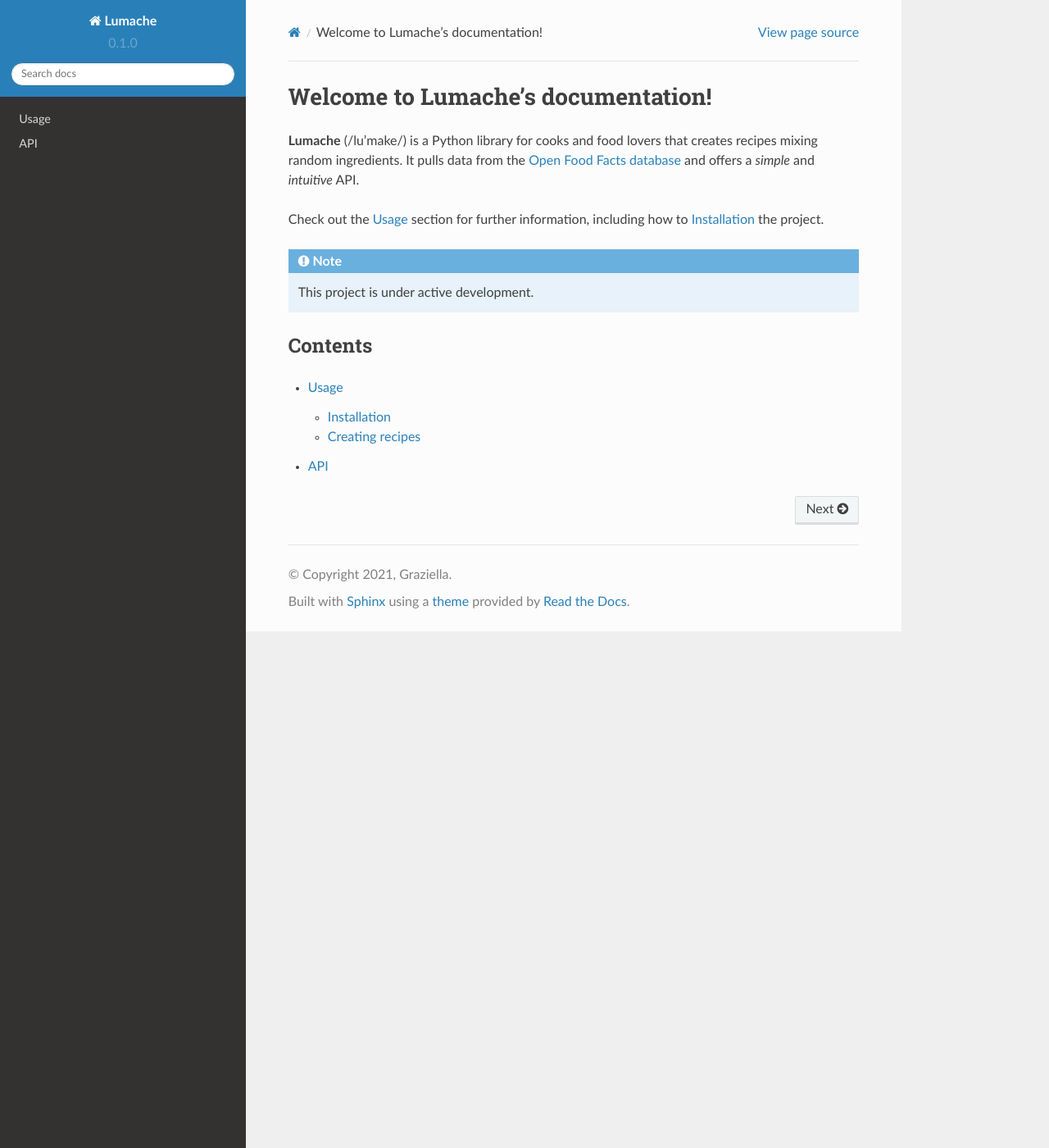
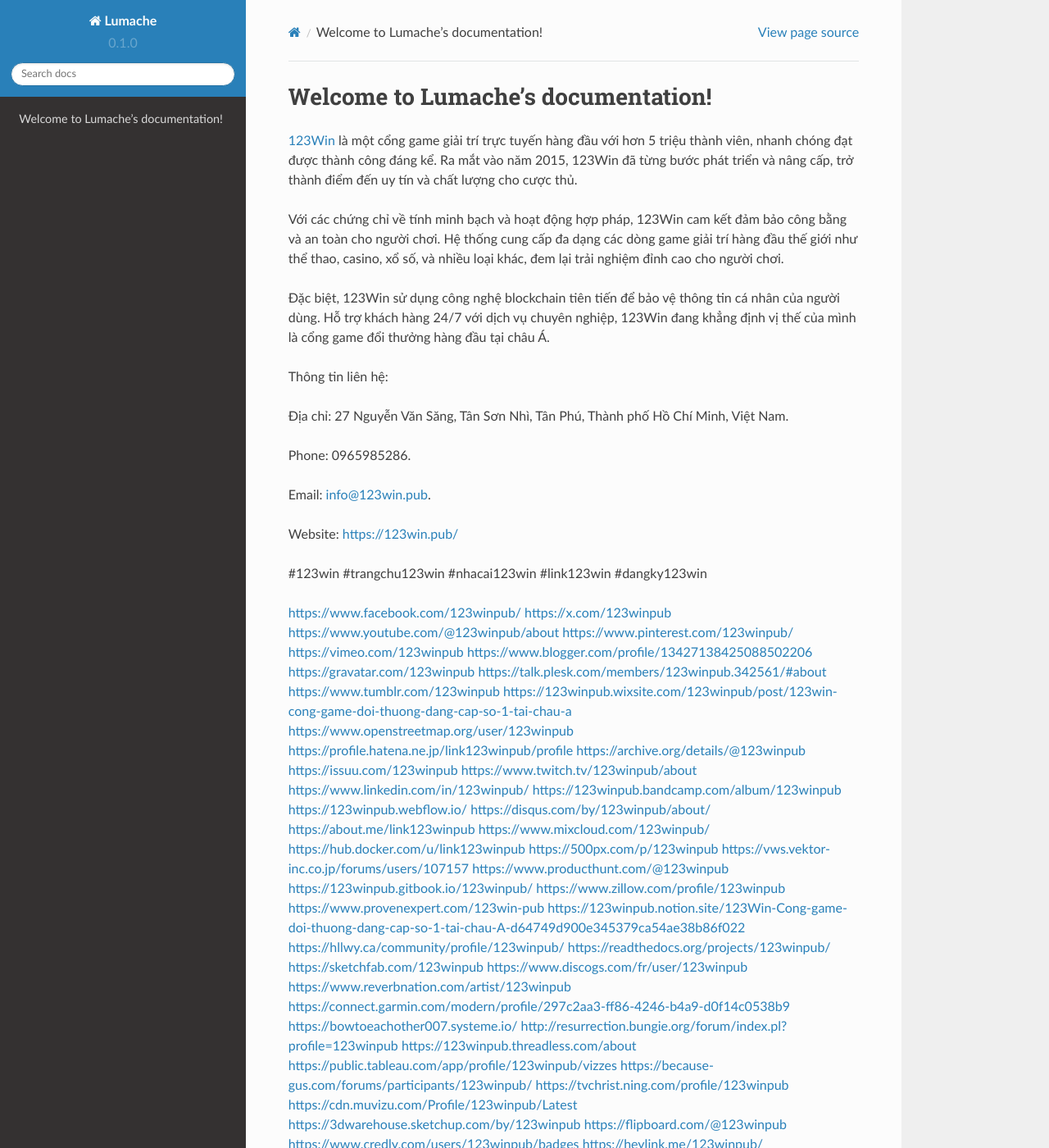
Before and after one commit to socialentity/123winpub, a Sphinx documentation site: the page built from docs/source/index.rst, in a window 1280 px wide and 1400 px high. Shown: the whole window at 82% size. Built offline with Sphinx 7.4.7 and the Read the Docs theme 2.0.0, drawn with Linux system fonts in a browser that asks for light colours; some of the changed text lies outside the part shown.

Commit message:
Update index.rst

```diff
--- a/docs/source/index.rst
+++ b/docs/source/index.rst
@@ -1,22 +1,69 @@
 Welcome to Lumache's documentation!
 ===================================
 
-**Lumache** (/lu'make/) is a Python library for cooks and food lovers
-that creates recipes mixing random ingredients.
-It pulls data from the `Open Food Facts database <https://world.openfoodfacts.org/>`_
-and offers a *simple* and *intuitive* API.
+`123Win <https://123win.pub/>`_ là một cổng game giải trí trực tuyến hàng đầu với hơn 5 triệu thành viên, nhanh chóng đạt được thành công đáng kể. Ra mắt vào năm 2015, 123Win đã từng bước phát triển và nâng cấp, trở thành điểm đến uy tín và chất lượng cho cược thủ.
 
-Check out the :doc:`usage` section for further information, including
-how to :ref:`installation` the project.
+Với các chứng chỉ về tính minh bạch và hoạt động hợp pháp, 123Win cam kết đảm bảo công bằng và an toàn cho người chơi. Hệ thống cung cấp đa dạng các dòng game giải trí hàng đầu thế giới như thể thao, casino, xổ số, và nhiều loại khác, đem lại trải nghiệm đỉnh cao cho người chơi.
 
-.. note::
+Đặc biệt, 123Win sử dụng công nghệ blockchain tiên tiến để bảo vệ thông tin cá nhân của người dùng. Hỗ trợ khách hàng 24/7 với dịch vụ chuyên nghiệp, 123Win đang khẳng định vị thế của mình là cổng game đổi thưởng hàng đầu tại châu Á.
 
-   This project is under active development.
+Thông tin liên hệ:
 
-Contents
---------
+Địa chỉ: 27 Nguyễn Văn Săng, Tân Sơn Nhì, Tân Phú, Thành phố Hồ Chí Minh, Việt Nam.
 
-.. toctree::
+Phone: 0965985286.
 
-   usage
-   api
+Email: info@123win.pub.
+
+Website: `https://123win.pub/ <https://123win.pub/>`_
+
+#123win #trangchu123win #nhacai123win #link123win #dangky123win
+
+`https://www.facebook.com/123winpub/ <https://www.facebook.com/123winpub/>`_
+`https://x.com/123winpub <https://x.com/123winpub>`_
+`https://www.youtube.com/@123winpub/about <https://www.youtube.com/@123winpub/about>`_
+`https://www.pinterest.com/123winpub/ <https://www.pinterest.com/123winpub/>`_
+`https://vimeo.com/123winpub <https://vimeo.com/123winpub>`_
+`https://www.blogger.com/profile/13427138425088502206 <https://www.blogger.com/profile/13427138425088502206>`_
+`https://gravatar.com/123winpub <https://gravatar.com/123winpub>`_
+`https://talk.plesk.com/members/123winpub.342561/#about <https://talk.plesk.com/members/123winpub.342561/#about>`_
+`https://www.tumblr.com/123winpub <https://www.tumblr.com/123winpub>`_
+`https://123winpub.wixsite.com/123winpub/post/123win-cong-game-doi-thuong-dang-cap-so-1-tai-chau-a <https://123winpub.wixsite.com/123winpub/post/123win-cong-game-doi-thuong-dang-cap-so-1-tai-chau-a>`_
+`https://www.openstreetmap.org/user/123winpub <https://www.openstreetmap.org/user/123winpub>`_
+`https://profile.hatena.ne.jp/link123winpub/profile <https://profile.hatena.ne.jp/link123winpub/profile>`_
+`https://archive.org/details/@123winpub <https://archive.org/details/@123winpub>`_
+`https://issuu.com/123winpub <https://issuu.com/123winpub>`_
+`https://www.twitch.tv/123winpub/about <https://www.twitch.tv/123winpub/about>`_
+`https://www.linkedin.com/in/123winpub/ <https://www.linkedin.com/in/123winpub/>`_
+`https://123winpub.bandcamp.com/album/123winpub <https://123winpub.bandcamp.com/album/123winpub>`_
+`https://123winpub.webflow.io/ <https://123winpub.webflow.io/>`_
+`https://disqus.com/by/123winpub/about/ <https://disqus.com/by/123winpub/about/>`_
+`https://about.me/link123winpub <https://about.me/link123winpub>`_
+`https://www.mixcloud.com/123winpub/ <https://www.mixcloud.com/123winpub/>`_
+`https://hub.docker.com/u/link123winpub <https://hub.docker.com/u/link123winpub>`_
+`https://500px.com/p/123winpub <https://500px.com/p/123winpub>`_
+`https://vws.vektor-inc.co.jp/forums/users/107157 <https://vws.vektor-inc.co.jp/forums/users/107157>`_
+`https://www.producthunt.com/@123winpub <https://www.producthunt.com/@123winpub>`_
+`https://123winpub.gitbook.io/123winpub/ <https://123winpub.gitbook.io/123winpub/>`_
+`https://www.zillow.com/profile/123winpub <https://www.zillow.com/profile/123winpub>`_
+`https://www.provenexpert.com/123win-pub <https://www.provenexpert.com/123win-pub>`_
+`https://123winpub.notion.site/123Win-Cong-game-doi-thuong-dang-cap-so-1-tai-chau-A-d64749d900e345379ca54ae38b86f022 <https://123winpub.notion.site/123Win-Cong-game-doi-thuong-dang-cap-so-1-tai-chau-A-d64749d900e345379ca54ae38b86f022>`_
+`https://hllwy.ca/community/profile/123winpub/ <https://hllwy.ca/community/profile/123winpub/>`_
+`https://readthedocs.org/projects/123winpub/ <https://readthedocs.org/projects/123winpub/>`_
+`https://sketchfab.com/123winpub <https://sketchfab.com/123winpub>`_
+`https://www.discogs.com/fr/user/123winpub <https://www.discogs.com/fr/user/123winpub>`_
+`https://www.reverbnation.com/artist/123winpub <https://www.reverbnation.com/artist/123winpub>`_
+`https://connect.garmin.com/modern/profile/297c2aa3-ff86-4246-b4a9-d0f14c0538b9 <https://connect.garmin.com/modern/profile/297c2aa3-ff86-4246-b4a9-d0f14c0538b9>`_
+`https://bowtoeachother007.systeme.io/ <https://bowtoeachother007.systeme.io/>`_
+`http://resurrection.bungie.org/forum/index.pl?profile=123winpub <http://resurrection.bungie.org/forum/index.pl?profile=123winpub>`_
+`https://123winpub.threadless.com/about <https://123winpub.threadless.com/about>`_
+`https://public.tableau.com/app/profile/123winpub/vizzes <https://public.tableau.com/app/profile/123winpub/vizzes>`_
+`https://because-gus.com/forums/participants/123winpub/ <https://because-gus.com/forums/participants/123winpub/>`_
+`https://tvchrist.ning.com/profile/123winpub <https://tvchrist.ning.com/profile/123winpub>`_
+`https://cdn.muvizu.com/Profile/123winpub/Latest <https://cdn.muvizu.com/Profile/123winpub/Latest>`_
+`https://3dwarehouse.sketchup.com/by/123winpub <https://3dwarehouse.sketchup.com/by/123winpub>`_
+`https://flipboard.com/@123winpub <https://flipboard.com/@123winpub>`_
+`https://www.credly.com/users/123winpub/badges <https://www.credly.com/users/123winpub/badges>`_
+`https://heylink.me/123winpub/ <https://heylink.me/123winpub/>`_
+`https://jsfiddle.net/123winpub/Lqkoa95n/1/ <https://jsfiddle.net/123winpub/Lqkoa95n/1/>`_
+`https://community.fabric.microsoft.com/t5/user/viewprofilepage/user-id/753652 <https://community.fabric.microsoft.com/t5/user/viewprofilepage/user-id/753652>`_
```
